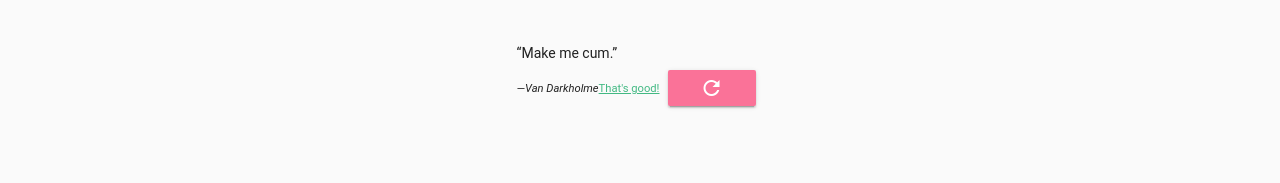
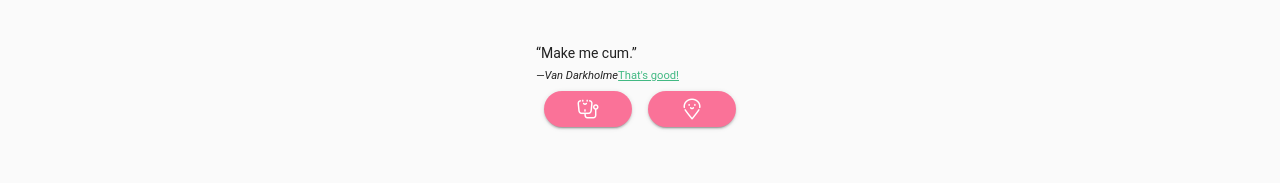
Before and after one commit to lisa-health/lisa-health-frontend, a Vue app: page / in a window 1280 px wide. Shown: the part 443-626 px from the top of the page. Built offline with nearby package versions, Linux system fonts and the light colour scheme; a small style sheet from the web is missing; what vue-progressbar would draw is missing.

Commit message:
Adapt for demonstrate

```diff
--- a/src/components/Diagnosis.vue
+++ b/src/components/Diagnosis.vue
@@ -2,14 +2,14 @@
 <v-container fluid fill-height>
   <v-layout align-center justify-center>
     <v-flex xs12 sm6>
-      <v-btn :to="{name: 'index'}" small round color="primary">
+      <!-- <v-btn :to="{name: 'index'}" small round color="primary">
         <v-icon>arrow_back</v-icon>
-      </v-btn>
+      </v-btn> -->
       <v-text-field
         label="What's up?"
         v-model="symptom"
         @keyup.enter="getDiagnosis"
-        hint="For example, flowers or used cars"
+        hint="Describe your fellings"
       ></v-text-field>
       <v-card-actions>
         <v-spacer></v-spacer>
@@ -28,9 +28,9 @@
           </v-card>
         </v-expansion-panel-content>
       </v-expansion-panel>
-      <div v-if="shouldFuckYou">
+      <!-- <div v-if="shouldFuckYou">
         Fuck you!
-      </div>
+      </div> -->
     </v-flex>
   </v-layout>
 </v-container>
@@ -60,7 +60,7 @@ export default {
         this.hasInputed = true
         axios.get('https://health.lisa.moe/api/diagnosis/predict/?symptom='+this.symptom)
         .then(data => {
-          this.results = data.disease.filter(x => x.probability > 5)
+          this.results = data.disease //.filter(x => x.probability > 5)
           this.loading = false
         }).catch(error => {
           console.log(error)
--- a/src/components/HelloWorld.vue
+++ b/src/components/HelloWorld.vue
@@ -18,9 +18,17 @@
               <em>&mdash;Van Darkholme</em>
               <router-link to="/diagnosis">That's good!</router-link>
             </small>
-            <v-btn color="primary" @click="getLrc">
+            <div>
+              <v-btn color="primary" round to="/diagnosis">
+                <div class="iconfont">&#xe617;</div>
+              </v-btn>
+              <v-btn color="primary" round to="/hospital-search">
+                <div class="iconfont">&#xe619;</div>
+              </v-btn>
+            </div>
+            <!-- <v-btn color="primary" @click="getLrc">
               <v-icon>refresh</v-icon>
-            </v-btn>
+            </v-btn> -->
           </footer>
         </blockquote>
       </v-layout>
--- a/src/components/HospitalSearch.vue
+++ b/src/components/HospitalSearch.vue
@@ -4,15 +4,15 @@
             <v-layout id="layoutCss" align-center justify-center>
                 <v-flex xs12 sm6>
 
-                    <v-btn :to="{name: 'index'}" small round color="primary">
+                    <!-- <v-btn :to="{name: 'index'}" small round color="primary">
                         <v-icon>arrow_back</v-icon>
-                    </v-btn>
+                    </v-btn> -->
 
                     <v-text-field
                             label="请输入城市拼音或输入特定医院名字"
                             v-model="spelling"
                             @keyup.enter="Search"
-                            hint="For example, HK or beijing "
+                            hint="For example, 牙科 or beijing "
                     ></v-text-field>
 
                     <v-card-actions>
@@ -42,7 +42,13 @@
                             <div slot="header"> {{ result.NAME }} <span v-if="result.HOSPITAL_GRADE">({{result.HOSPITAL_GRADE}})</span> </div>
                             <v-card>
                                 <v-card-text>
-                                    医院类型：{{result.HOSPITAL_TYPE}}<br/>{{"地址："+ result.STREET }}
+                                    <div v-if="result.HOSPITAL_TAGS_NAME">
+                                        <v-chip color="secondary" :key="tag" v-for="tag in result.HOSPITAL_TAGS_NAME.split('/')">{{tag}}</v-chip>
+                                    </div>
+                                    <div v-if="result.HOSPITAL_TYPE">
+                                        医院类型：{{result.HOSPITAL_TYPE}}
+                                    </div>
+                                    <p>{{"地址："+ result.STREET }}</p>
                                 </v-card-text>
                             </v-card>
                     </v-expansion-panel-content>
```
